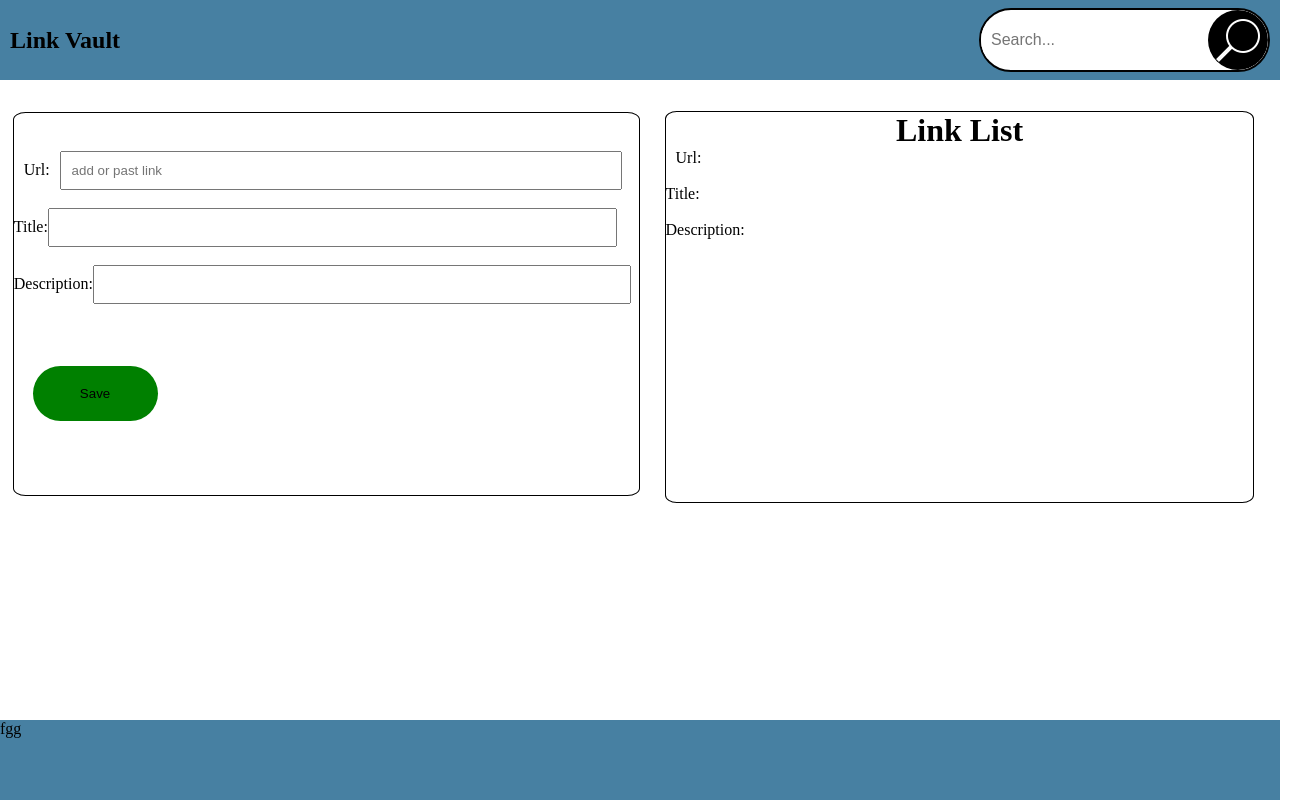
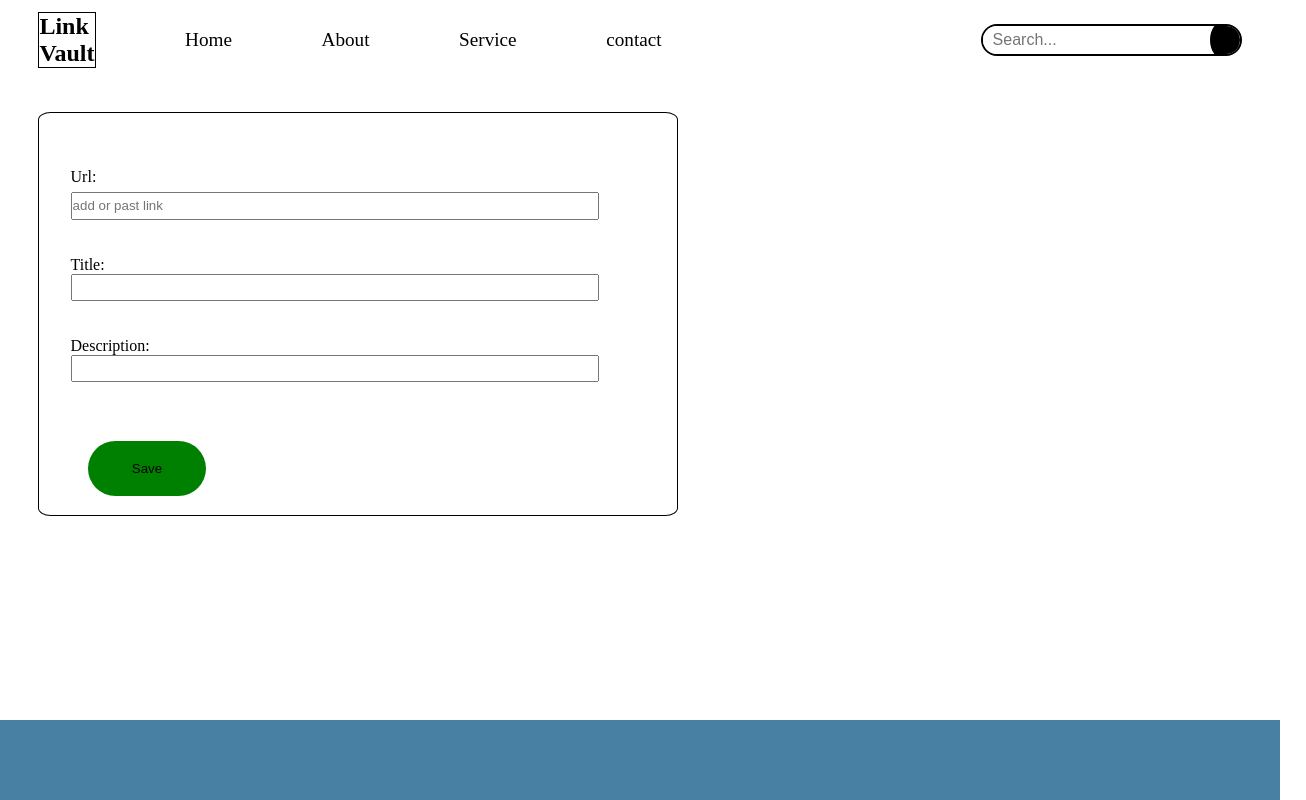
Before and after one commit to mmelokuhlemaphisa/React-TS-Task-2, a React (Vite) app: page / in a window 1280 px wide. Shown: the whole page, 1306 px wide, since content can reach past the window. Built offline with nearby package versions, Linux system fonts and the light colour scheme.

Commit message:
feat:removed background colour in head component also resize the search bar was too big

```diff
--- a/src/App.css
+++ b/src/App.css
@@ -15,7 +15,7 @@ body, #root {
 #head{
   width: 100%;
   height: 10vh;
-  background-color: #4780A2;
+  /* background-color: #4780A2; */
   padding: 10px;
 }
 
@@ -24,25 +24,30 @@ body, #root {
   height: 80vh;
   display: flex;
   flex-direction: row;
+margin-left: 2%;
+
 
 
 }
 
 #url{
-  padding: 10px;
+  /* padding: 10px; */
   width: 90%;
+  height: 20vh;
 
 }
 
 #title{
-  padding: 10px;
-  width: 91%;
+  /* padding: 10px; */
+  width: 90%;
+    height: 20vh;
 
 }
 
 #descr{
-  padding: 10px;
-  width: 86%;
+  /* padding: 10px; */
+  width: 90%;
+     height: 20vh;
 }
 
 .btn{
@@ -66,6 +71,7 @@ body, #root {
       display: flex;
       align-items: center;
       width: 100%;
+      height: 4vh;
       border: 2px solid black;
       border-radius: 50px;
       overflow: hidden;
@@ -84,16 +90,22 @@ body, #root {
     .search-button {
 
       border: black;
-      padding: 30px 30px;
+      padding: 20px 15px;
       display: flex;
       align-items: center;
       justify-content: center;
       cursor: pointer;
       border-radius: 50%;
-      background-image: url(./assets/search.jpg);
+      /* background-image: url(./assets/search.jpg); */
       background-color: black;
       background-repeat: no-repeat;
       background-position: center;
 
 
     }
+
+    a,p{
+      color: black;
+      text-decoration: none;
+     font-size: larger;
+    }
--- a/src/App.tsx
+++ b/src/App.tsx
@@ -2,7 +2,7 @@ import "./App.css";
 import Header from "./component/Header";
 import Footer from "./component/Footer";
 import FormInput from "./component/FormInput";
-import Linklist from "./component/Linklist";
+// import Linklist from "./component/Linklist";
 
 function App() {
   return (
@@ -17,7 +17,7 @@ function App() {
         </div>
 
       <div style={{width:"48%"}}>
-            <Linklist />
+            {/* <Linklist /> */}
           </div>
 
       </div>
--- a/src/component/Footer.tsx
+++ b/src/component/Footer.tsx
@@ -3,7 +3,7 @@ import React from 'react'
 export default function Footer() {
   return (
     <div id="footer">
-      fgg
+
     </div>
   )
 }
--- a/src/component/FormInput.tsx
+++ b/src/component/FormInput.tsx
@@ -11,16 +11,19 @@ export default function FormInput() {
         borderRadius:"2%",
         marginTop: "5%",
         marginLeft: "2%",
+        padding:"3%",
+        width:"100%"
+
       }}
     >
-      <form action="#" style={{ marginTop: "6%", height:"43vh", }}>
+      <form action="#" style={{ marginTop: "6%", height:"41vh", display:'flex', flexDirection:"column",marginLeft:"2%" }}>
         <label id="url" htmlFor="url">Url:</label>
         <input
           type="text"
           placeholder="add or past link"
           id="url"
           required
-        />{" "}
+        />
         <br />
         <br />
         <label htmlFor="url">Title:</label>
--- a/src/component/Header.tsx
+++ b/src/component/Header.tsx
@@ -10,19 +10,29 @@ export default function Header() {
         flexDirection: "row",
         justifyContent: "space-between",
         alignItems: "center",
-
-
+        padding:"3%"
       }}
     >
       <div>
-        <nav>
-          <h1>Link Vault</h1>
-      </nav>
+        <nav
+          style={{
+            display: "flex",
+            flexDirection: "row",
+            alignItems: "center",
+            gap: "28%",
+            textDecoration: "black",
+          }}
+        >
+          <h1 style={{border:'1px solid black'}}>Link Vault</h1>
+          <a href="#">Home</a>
+          <a href="#">About</a>
+          <a href="#">Service</a>
+          <a href="#">contact</a>
+        </nav>
       </div>
-      <div >
-          <Search />
-        </div>
-
+      <div>
+        <Search />
+      </div>
     </div>
   );
 }
--- a/src/component/Linklist.tsx
+++ /dev/null
@@ -1,31 +0,0 @@
-import React from "react";
-
-export default function Linklist() {
-  return (
-    <div>
-      <div></div>
-      <form
-        action="#"
-        style={{
-          marginTop: "5%",
-          border: "1px solid black",
-          marginLeft: "4%",
-          height: "49vh",
-          borderRadius:"2%"
-        }}
-      >
-        <h1 style={{textAlign:"center"}}>Link List</h1>
-        <label id="url" htmlFor="url">
-          Url:
-        </label>
-<br />
-        <br />
-
-        <label htmlFor="url">Title:</label>
-        <br />
-        <br />
-        <label htmlFor="url">Description:</label>
-      </form>
-    </div>
-  );
-}
```
